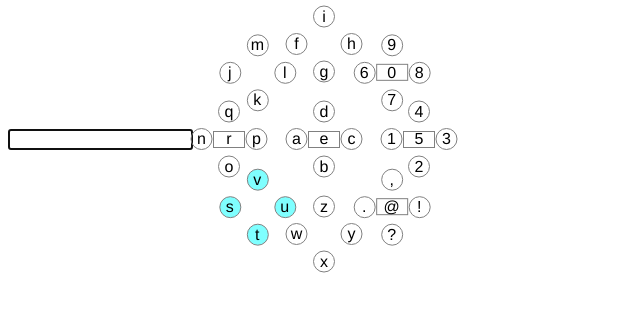
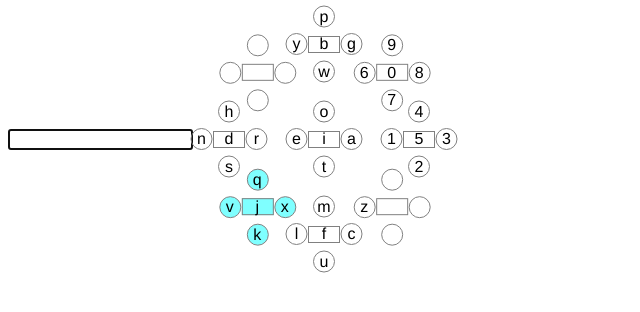
Before and after one commit to lawsumisu/workshop, a React app in the folder joystick-keypad/: page / in a window 1280 px wide. Shown: the top 312 px of the page, without its empty margins (0-640 px from the left). Built offline with nearby package versions, Linux system fonts and the light colour scheme.

Commit message:
modified config.

```diff
--- a/joystick-keypad/package.json
+++ b/joystick-keypad/package.json
@@ -32,8 +32,8 @@
     "html-webpack-plugin": "^5.3.1",
     "lodash": "^4.17.15",
     "prettier": "^2.0.5",
-    "react": "^16.13.1",
-    "react-dom": "^16.13.1",
+    "react": "^17.0.2",
+    "react-dom": "^17.0.2",
     "react-refresh": "^0.10.0",
     "sass-loader": "^12.1.0",
     "style-loader": "^2.0.0",
--- a/joystick-keypad/src/components/buttonLayout/index.tsx
+++ b/joystick-keypad/src/components/buttonLayout/index.tsx
@@ -13,9 +13,7 @@ export interface ButtonLayoutProps {
     [GamepadInput.Y]: string;
     [GamepadInput.R1]?: string;
   };
-  downKeys: {
-    [key in GamepadInput]?: boolean;
-  };
+  downKeys: GamepadInput[];
   isFocused?: boolean;
 }
 
@@ -44,7 +42,7 @@ class Key extends React.PureComponent<KeyProps> {
           'button-layout--key',
           `mod--${this.props.type}`,
           this.props.isHovered && 'mod--hovered',
-          this.props.isSelected && this.props.isHovered && 'mod-selected',
+          this.props.isSelected && this.props.isHovered && 'mod--selected',
           this.props.className
         )}
         style={this.props.style}
@@ -65,24 +63,22 @@ export class ButtonLayout extends React.PureComponent<ButtonLayoutProps, ButtonL
     const { radius } = this.state;
     const { keys, isFocused = false, downKeys } = this.props;
     const orderedKeys = [GamepadInput.X, GamepadInput.Y, GamepadInput.B, GamepadInput.A, GamepadInput.R1];
-    const center = !_.isEmpty(keys[GamepadInput.R1]) ? 4 : undefined;
     return (
       <RingDisplay
         forwardedRef={this.onRef}
         className="cn--button-layout"
         radius={radius}
         startTheta={Math.PI}
-        center={center}
+        center={4}
       >
         {orderedKeys
-          .filter((k: string) => !_.isEmpty(keys[k]))
-          .map((k: string, index) => {
+          .map((k: GamepadInput, index) => {
             return (
               <Key
                 key={index}
                 text={keys[k]}
                 isHovered={isFocused}
-                isSelected={downKeys[k]}
+                isSelected={downKeys.includes(k)}
                 type={k === GamepadInput.R1 ? 'shoulder' : 'face'}
               />
             );
--- a/joystick-keypad/src/components/buttonLayout/styles.scss
+++ b/joystick-keypad/src/components/buttonLayout/styles.scss
@@ -18,7 +18,7 @@
     &.mod--hovered{
       background-color: rgba(0,255,255, .5);
     }
-    &.mod-selected {
+    &.mod--selected {
       background-color: rgba(11, 156, 49, .5);
     }
 
--- a/joystick-keypad/src/components/controllerDisplay/index.tsx
+++ b/joystick-keypad/src/components/controllerDisplay/index.tsx
@@ -22,14 +22,14 @@ export class ControllerDisplay extends React.PureComponent<ControllerDisplayProp
         center={8}
       >
         {orderedIndices.map((i: number) => {
-          const keys = [GamepadInput.A, GamepadInput.B, GamepadInput.X, GamepadInput.Y, GamepadInput.R1].reduce(
+          const keys = [GamepadInput.X, GamepadInput.A, GamepadInput.B, GamepadInput.Y, GamepadInput.R1].reduce(
             (output: ButtonLayoutProps['keys'], k: ButtonInput) => {
-              output[k] = getKey(k, i + 1);
+              output[k] = getKey(k, i);
               return output;
             },
             {} as ButtonLayoutProps['keys']
           );
-          return <ButtonLayout key={i} keys={keys} isFocused={i === this.props.direction} downKeys={{}} />;
+          return <ButtonLayout key={i} keys={keys} isFocused={i === this.props.direction} downKeys={this.props.downKeys} />;
         })}
       </RingDisplay>
     );
--- a/joystick-keypad/src/components/root/index.tsx
+++ b/joystick-keypad/src/components/root/index.tsx
@@ -84,8 +84,10 @@ export class Root extends React.PureComponent<{}, RootState> {
           precursorText += e.detail;
           break;
       }
+      const newText = precursorText + postcursorText;
+      if (text !== newText) {
         this.setState({
-        text: precursorText + postcursorText,
+          text: newText,
         }, () => {
           if (this.ref) {
             let i = 0;
@@ -97,18 +99,24 @@ export class Root extends React.PureComponent<{}, RootState> {
           }
         });
       }
+    }
   };
 
   private gamepadDirectionListener = (e: CustomEvent) => {
+    if (e.detail !== this.state.direction) {
       this.setState({
         direction: e.detail,
       });
+    }
   };
 
   private gamepadKeyDownListener = (e: CustomEvent) => {
+    const { downKeys } = this.state;
+    if (downKeys.length !== e.detail.length || this.state.downKeys.some(key => !e.detail.includes(key))) {
       this.setState({
         downKeys: e.detail,
       });
+    }
   };
 
   private selectDirectionListener = (e: CustomEvent<{ key: GamepadInput; isActiveSelection: boolean}>) => {
--- a/joystick-keypad/src/config.json
+++ b/joystick-keypad/src/config.json
@@ -1,5 +1,102 @@
 {
-  "EN": [
+  "EN": {
+    "keys": {
+      "a": {
+        "shift1": "A"
+      },
+      "b": {
+        "shift1": "B"
+      },
+      "c": {
+        "shift1": "C"
+      },
+      "d": {
+        "shift1": "D"
+      },
+      "e": {
+        "shift1": "E"
+      },
+      "f": {
+        "shift1": "F"
+      },
+      "g": {
+        "shift1": "G"
+      },
+      "h": {
+        "shift1": "H"
+      },
+      "i": {
+        "shift1": "I"
+      },
+      "j": {
+        "shift1": "J"
+      },
+      "k": {
+        "shift1": "K"
+      },
+      "l": {
+        "shift1": "L"
+      },
+      "m": {
+        "shift1": "M"
+      },
+      "n": {
+        "shift1": "N"
+      },
+      "o": {
+        "shift1": "O"
+      },
+      "p": {
+        "shift1": "P"
+      },
+      "q": {
+        "shift1": "Q"
+      },
+      "r": {
+        "shift1": "R"
+      },
+      "s": {
+        "shift1": "S"
+      },
+      "t": {
+        "shift1": "T"
+      },
+      "u": {
+        "shift1": "U"
+      },
+      "v": {
+        "shift1": "V"
+      },
+      "w": {
+        "shift1": "W"
+      },
+      "x": {
+        "shift1": "X"
+      },
+      "y": {
+        "shift1": "Y"
+      },
+      "z": {
+        "shift1": "Z"
+      },
+      "0": {},
+      "1": {},
+      "2": {},
+      "3": {},
+      "4": {},
+      "5": {},
+      "6": {},
+      "7": {},
+      "8": {},
+      "9": {}
+    },
+    "layout": [
+      "e", "t", "a", "o", "i", "n", "s", "r", "h", "d", "l", "u",
+      "c", "m", "f", "1", "2", "3", "4", "5", "y", "w", "g", "p", "b", "v", "k", "x", "q", "j", "z",
+      "", "", "", "", "6", "7", "8", "9", "0"
+    ]
+  },
+  "ENx": [
     {
       "X": {
         "default": "s",
--- a/joystick-keypad/src/keys.ts
+++ b/joystick-keypad/src/keys.ts
@@ -21,17 +21,15 @@ enum Mode {
   SELECT = 'SELECT',
 }
 
+// TODO consider using redux to dispatch actions for when GPR has changed state
 export function updateKeys(): void {
   const inputs = GPR.inputs;
   const mode = inputs.R2.isDown ? Mode.SELECT : Mode.INSERT;
   const downInputs = _.keys(inputs)
-    .filter((key: GamepadInput) => inputs[key].isDown && buttonInputs.has(key))
+    .filter((key: GamepadInput) => inputs[key].isDown)
     .sort((a: GamepadInput, b: GamepadInput) => priority[a] - priority[b]) as ButtonInput[];
-  const pressedInputs = _.chain(downInputs)
-    .filter((key: GamepadInput) => inputs[key].duration === 1)
-    .sort((a: GamepadInput, b: GamepadInput) => priority[a] - priority[b])
-    .value();
-  const direction = getDirection(inputs);
+  const pressedInputs = downInputs.filter((key: GamepadInput) => inputs[key].duration === 1);
+  const direction = getDirection(inputs) - 1;
 
   switch (mode) {
     case Mode.INSERT: {
@@ -39,7 +37,7 @@ export function updateKeys(): void {
         const button: ButtonInput = pressedInputs[0];
         dispatchInsertKeyPressEvent(getKey(button, direction));
       }
-      dispatchEvent(new CustomEvent('gamepadDirection', { detail: direction - 1 }));
+      dispatchEvent(new CustomEvent('gamepadDirection', { detail: direction }));
       dispatchEvent(new CustomEvent('gamepadKeyDown', { detail: downInputs }));
       break;
     }
@@ -133,7 +131,7 @@ interface KeySetting {
 }
 
 type KeyConfig = {
-  EN: [
+  ENx: [
     { [input in KeyInput]?: KeySetting },
     { [input in KeyInput]?: KeySetting },
     { [input in KeyInput]?: KeySetting },
@@ -153,11 +151,23 @@ export enum KeyAction {
 }
 
 export function getKey(button: ButtonInput, direction: number): string {
-  const keyMap = config as KeyConfig;
+  const directionMap = [5,2,6,1,0,3,8,4,7];
+  const buttonMap = {
+    [GamepadInput.X]: 0,
+    [GamepadInput.Y]: 3,
+    [GamepadInput.A]: 1,
+    [GamepadInput.B]: 2,
+    [GamepadInput.R1]: 4,
+  };
+  const { keys, layout } = config.EN;
   const S1 = GPR.inputs.L1.isDown;
   const S2 = GPR.inputs.L2.isDown;
-  const key = keyMap.EN[direction - 1][button];
-  return (key && ((S2 && key.shift2) || (S1 && key.shift1) || key.default)) || '';
+  const d = directionMap[direction];
+  const b = buttonMap[button];
+  const i = d * 5 + b;
+  const key = layout[i];
+  const { shift1, shift2 } = keys[key] || {};
+  return (S2 && shift2) || (S1 && shift1) || key || '';
 }
 
 function getConfirmationKey(): { key: KeyAction | null; isHeld: boolean } {
```
Also changed, not shown: 1 other file (tests, documents, lock files or other folders). Lines whose indentation alone changed are shown as unchanged.
